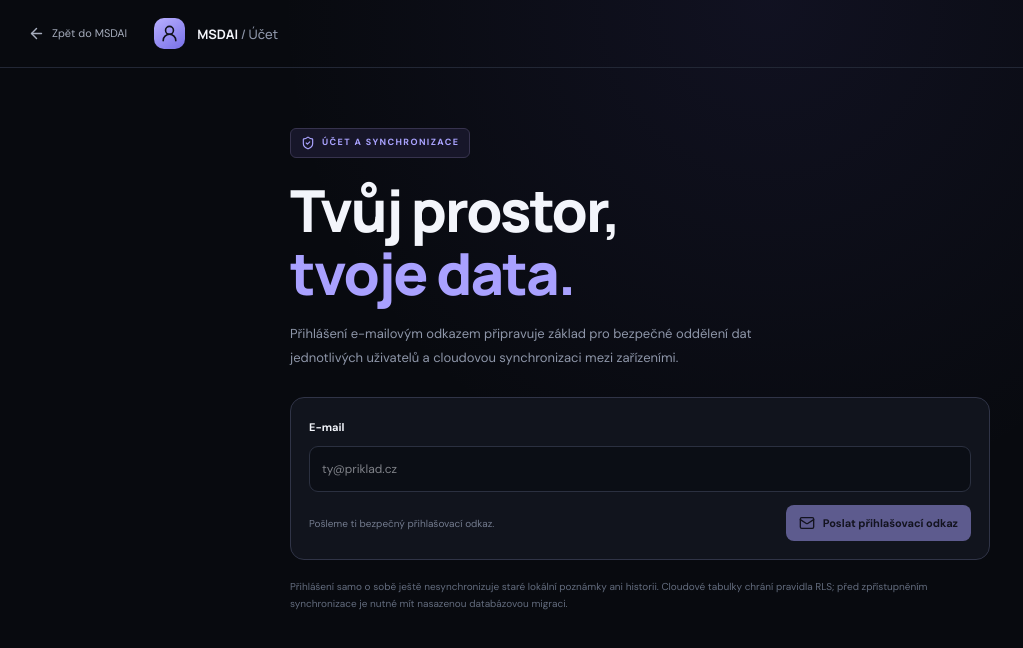
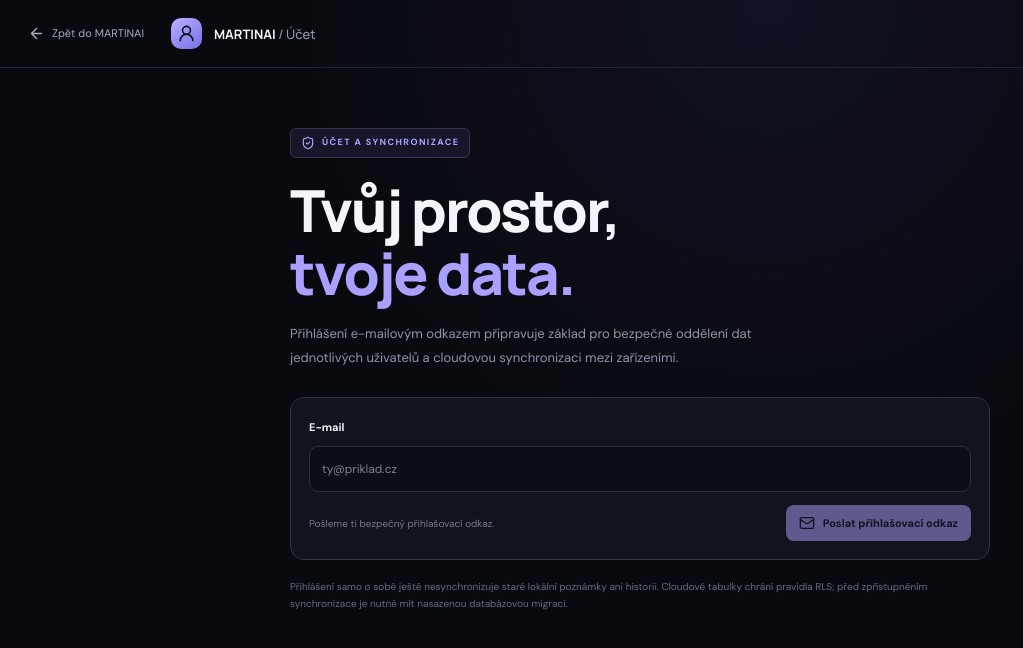
Before and after one commit to martinslad10/astra-ai, a Next.js app: page /account in a window 1280 px wide. Shown: the top 648 px of the page, without its empty margins (0-1023 px from the left). Built offline with nearby package versions, Linux system fonts and the light colour scheme; no server answers.

Commit message:
Rename app branding to MARTINAI

```diff
--- a/src/app/account/page.tsx
+++ b/src/app/account/page.tsx
@@ -43,7 +43,7 @@ export default function AccountPage() {
         options: { emailRedirectTo: redirectTo },
       });
       if (authError) throw authError;
-      setNotice("Odeslali jsme přihlašovací odkaz na e-mail. Otevři ho na tomto zařízení a vrať se do MSDAI.");
+      setNotice("Odeslali jsme přihlašovací odkaz na e-mail. Otevři ho na tomto zařízení a vrať se do MARTINAI.");
     } catch (e) {
       setError(e instanceof Error ? e.message : "Přihlášení se nepodařilo.");
     } finally {
@@ -61,9 +61,9 @@ export default function AccountPage() {
 
   return <main className="memory-page">
     <header className="image-header">
-      <Link href="/" className="back-link"><ArrowLeft size={17}/> Zpět do MSDAI</Link>
+      <Link href="/" className="back-link"><ArrowLeft size={17}/> Zpět do MARTINAI</Link>
       <div className="brand-mark"><UserRound size={19}/></div>
-      <strong>MSDAI <span>/ Účet</span></strong>
+      <strong>MARTINAI <span>/ Účet</span></strong>
     </header>
     <section className="memory-content">
       <div className="eyebrow"><ShieldCheck size={14}/> ÚČET A SYNCHRONIZACE</div>
```
